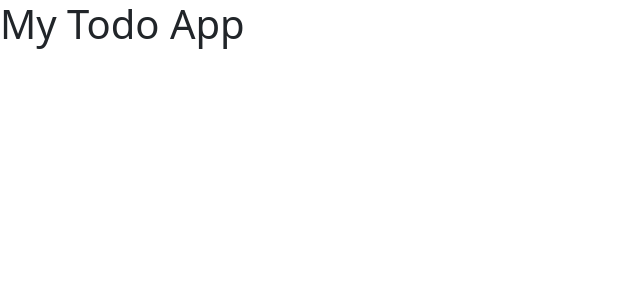
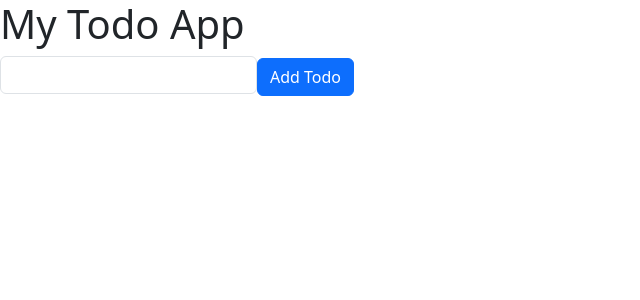
Before and after one commit to sineka-mediwave/react-reducers, a React (Vite) app: page / in a window 1280 px wide. Shown: the top 300 px of the page, without its empty margins (0-640 px from the left). Built offline with nearby package versions, Linux system fonts and the light colour scheme.

Commit message:
todoAddform with validation

```diff
--- a/src/App.jsx
+++ b/src/App.jsx
@@ -1,8 +1,58 @@
 import "bootstrap/dist/css/bootstrap.css";
+import { useReducer } from "react";
+import TodoAddForm from "./components/TodoAddForm";
 function App() {
+  const [todos, dispatch] = useReducer(todoReducer, []);
+
+  function todoReducer(todos, action) {
+    switch (action.type) {
+      case "TODO_ADD": {
+        return [
+          ...todos,
+          {
+            id: new Date().getTime(),
+            text: action.value,
+            isDone: false,
+          },
+        ];
+      }
+      case "TODO_DELETE": {
+        const filtered = todos.filter((t) => t.id != action.value);
+        return [...filtered];
+      }
+      case "TODO_DONE": {
+        const newTodos = [...todos];
+        const idx = newTodos.findIndex((nt) => nt.id === action.value);
+        if (idx !== -1) {
+          newTodos[idx]["isDone"] = true;
+        }
+        return newTodos;
+      }
+      case "TODO_UNDONE": {
+        const newTodos = [...todos];
+        const idx = newTodos.findIndex((nt) => nt.id === action.value);
+        if (idx !== -1) {
+          newTodos[idx]["isDone"] = false;
+        }
+        return newTodos;
+      }
+      default: {
+        throw Error("Unknown action: " + action.type);
+      }
+    }
+  }
+
+  function handleAdd(value) {
+    dispatch({
+      type: "TODO_ADD",
+      value: value,
+    });
+  }
+
   return (
     <>
       <h1>My Todo App</h1>
+      <TodoAddForm handleAdd={handleAdd} />
     </>
   );
 }
--- /dev/null
+++ b/src/components/TodoAddForm.jsx
@@ -0,0 +1,39 @@
+import { useState } from "react";
+
+const TodoAddForm = ({ handleAdd }) => {
+  const [text, setText] = useState("");
+  const [errorDiv, setErrorDiv] = useState(false);
+
+  function handleSubmit(e) {
+    e.preventDefault();
+    if (text.length < 5) {
+      setErrorDiv(true);
+    } else {
+      setErrorDiv(false);
+      handleAdd(text);
+      setText("");
+    }
+  }
+
+  return (
+    <form onSubmit={handleSubmit}>
+      <label>
+        <input
+          type="text"
+          class="form-control"
+          onChange={(e) => {
+            setText(e.target.value);
+          }}
+          value={text}
+          required
+        />
+      </label>
+      <button type="submit" class="btn btn-primary">
+        Add Todo
+      </button>
+      {errorDiv ? <div>type atleast 5 characters</div> : <div></div>}
+    </form>
+  );
+};
+
+export default TodoAddForm;
```
Also changed, not shown: 1 other file (tests, documents, lock files or other folders).
